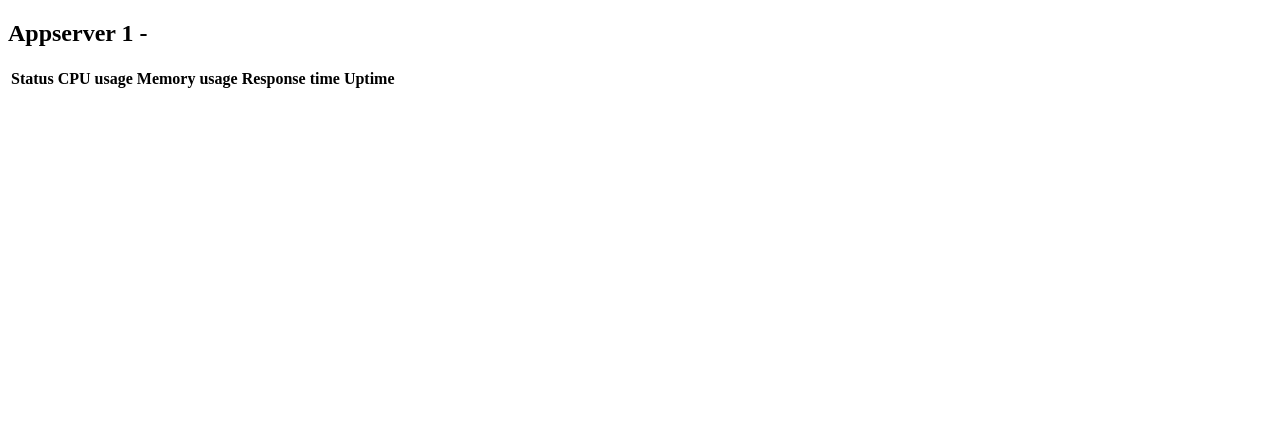
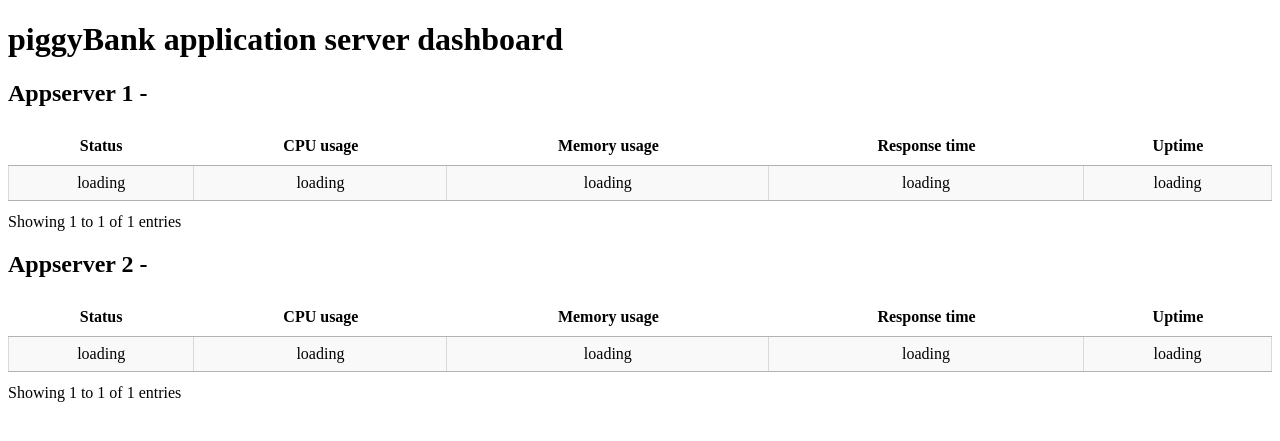
Before and after one commit to ling1726/waecm_webapp, a Flask app: page / in a window 1280 px wide. Shown: the top 441 px of the page. Run offline with Flask 2, Linux system fonts and the light colour scheme; lists and menus that the app fills with data are empty; parts of the project's set-up code (start-up, migrations or seed data) failed here and were passed over; some libraries are stand-ins or nearby versions.

Commit message:
integrated datatables to dashboard frontend

```diff
--- a/monitoring/server.py
+++ b/monitoring/server.py
@@ -51,7 +51,9 @@ def hello_world():
 
 @app.route('/status')
 def getStatus():
-    return jsonify(testData)
+    status = {"appserver1":testData, "appserver2":testData}
+
+    return jsonify(status)
 
 
 if __name__ == '__main__':
--- a/monitoring/templates/index.html
+++ b/monitoring/templates/index.html
@@ -3,16 +3,64 @@
 <head>
     <meta charset="UTF-8">
     <title>Title</title>
-
+    <link rel="stylesheet" type="text/css" href="https://cdn.datatables.net/1.10.15/css/jquery.dataTables.min.css">
 
 </head>
 <body>
+    <h1>piggyBank application server dashboard </h1>
 
-    <script src="https://ajax.googleapis.com/ajax/libs/jquery/3.2.1/jquery.min.js"></script>
+<h2>Appserver 1 - <span id="appserver1-timestamp"></span></h2>
+<table class="display cell-border" id="appserver1">
+    <thead>
+    <tr>
+        <th>Status</th>
+        <th>CPU usage</th>
+        <th>Memory usage</th>
+        <th>Response time</th>
+        <th>Uptime</th>
+    </tr>
+    </thead>
+    <tbody>
+    <tr>
+        <td id="appserver1-status">loading</td>
+        <td id="appserver1-cpu">loading</td>
+        <td id="appserver1-mem">loading</td>
+        <td id="appserver1-response">loading</td>
+        <td id="appserver1-uptime">loading</td>
+    </tr>
+    </tbody>
+</table>
+
+<h2>Appserver 2 - <span id="appserver2-timestamp"></span></h2>
+<table class="display cell-border" id="appserver2">
+    <thead>
+    <tr>
+        <th>Status</th>
+        <th>CPU usage</th>
+        <th>Memory usage</th>
+        <th>Response time</th>
+        <th>Uptime</th>
+    </tr>
+    </thead>
+    </tbody>
+    <tr>
+        <td id="appserver2-status">loading</td>
+        <td id="appserver2-cpu">loading</td>
+        <td id="appserver2-mem">loading</td>
+        <td id="appserver2-response">loading</td>
+        <td id="appserver2-uptime">loading</td>
+    </tr>
+    </tbody>
+</table>
+
+
+<script src="https://ajax.googleapis.com/ajax/libs/jquery/3.2.1/jquery.min.js"></script>
+    <script src="https://cdn.datatables.net/1.10.15/js/jquery.dataTables.min.js"></script>
 <script>
 
     (function (){
-
+         $('#appserver1').DataTable({searching: false, paging: false, ordering: false, columnDefs: [{"className": "dt-center", "targets": "_all"}]});
+         $("#appserver2").DataTable({searching: false, paging: false, ordering: false, columnDefs: [{"className": "dt-center", "targets": "_all"}]});
          var poll=function () {
               $.ajax({ //url: ("https://jsonplaceholder.typicode.com/posts/1"),
                   url: ("http://localhost:5000/status"),
@@ -20,17 +68,27 @@
                   type:'get',
                   success:function (data) {
                       console.log(data)
-                      $("#appserver1-status").text(data.Process.status);
-                      $("#appserver1-cpu").text(data.Process["cpu percent total"]);
-                      $("#appserver1-mem").text(data.Process["memory kilobytes total"])
-                      $("#appserver1-response").text(data.Process["port response time"])
-                      $("#appserver1-uptime").text(data.Process.uptime);
+                      $("#appserver1-status").text(data.appserver1.Process.status);
+                      $("#appserver1-cpu").text(data.appserver1.Process["cpu percent total"]);
+                      $("#appserver1-mem").text(data.appserver1.Process["memory kilobytes total"])
+                      $("#appserver1-response").text(data.appserver1.Process["port response time"])
+                      $("#appserver1-uptime").text(data.appserver1.Process.uptime);
+                      $("#appserver1-timestamp").text("Last updated: "+data.appserver1.Process["data collected"]);
+
+                      $("#appserver2-status").text(data.appserver2.Process.status);
+                      $("#appserver2-cpu").text(data.appserver2.Process["cpu percent total"]);
+                      $("#appserver2-mem").text(data.appserver2.Process["memory kilobytes total"])
+                      $("#appserver2-response").text(data.appserver2.Process["port response time"])
+                      $("#appserver2-uptime").text(data.appserver2.Process.uptime);
+                      $("#appserver2-timestamp").text("Last updated: "+data.appserver2.Process["data collected"]);
+
                   },
                   error: function () {
 
                   }
               })
          }
+         poll()
      setInterval( function(){
         poll();
 
@@ -42,24 +100,5 @@
 </script>
 
 
-<h2>Appserver 1 - <span id="appserver1-timestamp"></span></h2>
-<table id="appserver1">
-    <tr>
-        <th>Status</th>
-        <th>CPU usage</th>
-        <th>Memory usage</th>
-        <th>Response time</th>
-        <th>Uptime</th>
-    </tr>
-    <tr>
-        <td id="appserver1-status"></td>
-        <td id="appserver1-cpu"></td>
-        <td id="appserver1-mem"></td>
-        <td id="appserver1-response"></td>
-        <td id="appserver1-uptime"></td>
-    </tr>
-</table>
-
-
 </body>
 </html>
```
